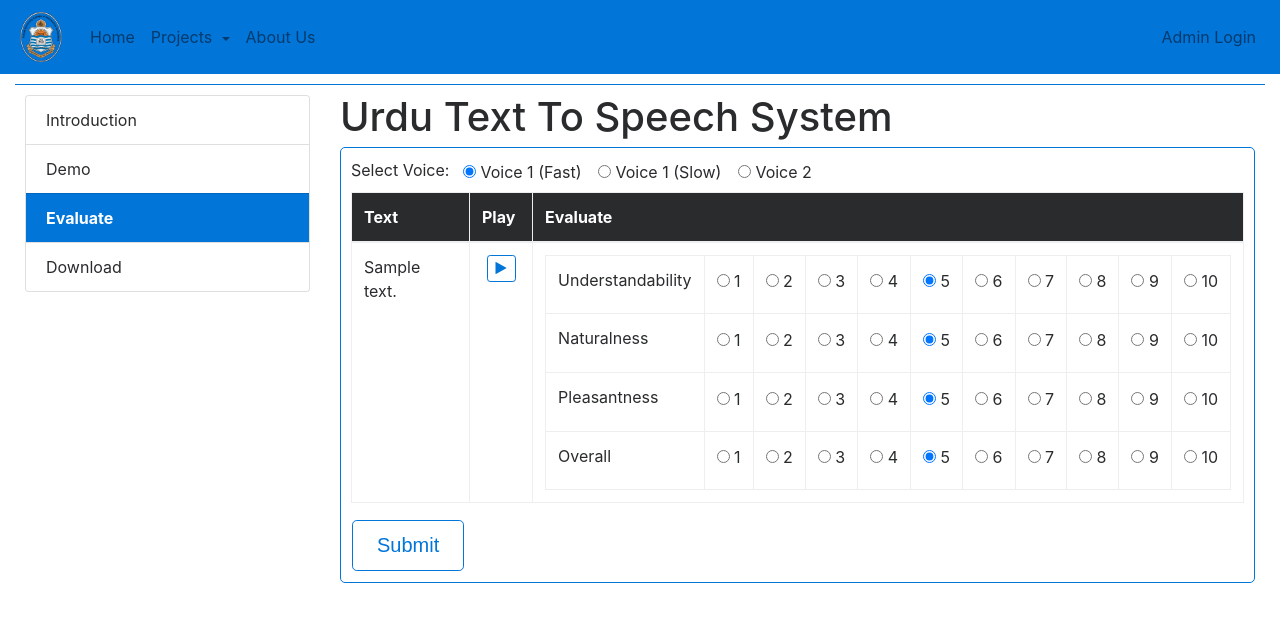
After one commit to mhsiddiqui/nlp, a Django app: page /tts/evaluate/voice/ in a window 1280 px wide. The commit adds this page. Shown: the top 622 px of the page. Run offline with Django 3.2, Linux system fonts and the light colour scheme; tables that the repository leaves empty hold one stand-in row (values such as "Sample post"); some libraries are stand-ins or nearby versions.

Commit message:
evaluation form and result

```diff
--- a/nlp/settings.py
+++ b/nlp/settings.py
@@ -132,3 +132,5 @@ MEDIA_ROOT = os.path.join(BASE_DIR, 'media')
 
 FESTIVALDIR = '/home/mhassan/Documents/Festival/SPSYN/festival'
 FESTIVAL = '/home/mhassan/Documents/Festival/SPSYN/festival/bin/festival'
+
+LOGIN_URL = '/admin/login/'
--- a/static/css/style.css
+++ b/static/css/style.css
@@ -1,12 +1,12 @@
-.footer {
-    position: absolute;
-    right: 0;
-    bottom: 0;
-    left: 0;
-    padding: 1rem;
-    background-color: #efefef;
-    text-align: center;
-}
+/*.footer {*/
+    /*position: absolute;*/
+    /*right: 0;*/
+    /*bottom: 0;*/
+    /*left: 0;*/
+    /*padding: 1rem;*/
+    /*background-color: #efefef;*/
+    /*text-align: center;*/
+/*}*/
 
 .navbar {
     margin-bottom: 0;
@@ -47,3 +47,54 @@
   margin:5px 0;
   padding:3px;
 }
+
+
+.play-btn{
+    cursor: pointer;
+}
+
+#snackbar {
+    visibility: hidden; /* Hidden by default. Visible on click */
+    min-width: 250px; /* Set a default minimum width */
+    margin-left: -125px; /* Divide value of min-width by 2 */
+    background-color: #333; /* Black background color */
+    color: #fff; /* White text color */
+    text-align: center; /* Centered text */
+    border-radius: 2px; /* Rounded borders */
+    padding: 16px; /* Padding */
+    position: fixed; /* Sit on top of the screen */
+    z-index: 1; /* Add a z-index if needed */
+    left: 50%; /* Center the snackbar */
+    bottom: 30px; /* 30px from the bottom */
+}
+
+/* Show the snackbar when clicking on a button (class added with JavaScript) */
+#snackbar.show {
+    visibility: visible; /* Show the snackbar */
+
+/* Add animation: Take 0.5 seconds to fade in and out the snackbar.
+However, delay the fade out process for 2.5 seconds */
+    -webkit-animation: fadein 0.5s, fadeout 0.5s 2.5s;
+    animation: fadein 0.5s, fadeout 0.5s 2.5s;
+}
+
+/* Animations to fade the snackbar in and out */
+@-webkit-keyframes fadein {
+    from {bottom: 0; opacity: 0;}
+    to {bottom: 30px; opacity: 1;}
+}
+
+@keyframes fadein {
+    from {bottom: 0; opacity: 0;}
+    to {bottom: 30px; opacity: 1;}
+}
+
+@-webkit-keyframes fadeout {
+    from {bottom: 30px; opacity: 1;}
+    to {bottom: 0; opacity: 0;}
+}
+
+@keyframes fadeout {
+    from {bottom: 30px; opacity: 1;}
+    to {bottom: 0; opacity: 0;}
+}
--- a/static/js/script.js
+++ b/static/js/script.js
@@ -8,11 +8,11 @@ $(document).ready(function () {
 $('#play_sound').click(function () {
 
     var urdu_text_area = $('#urdu_text_area').val();
-    $('.alert').hide()
+    $('.alert').hide();
     if (urdu_text_area == '') {
         $('#required-error').show()
     }
-    else if(/[a-zA-Z]+/.test(urdu_text_area) == true){
+    else if (/[a-zA-Z]+/.test(urdu_text_area) == true) {
         $('#alphabet-error').show()
     }
     else {
@@ -30,7 +30,75 @@ $('#play_sound').click(function () {
         $.ajax(settings).done(function (response) {
             $('#output_div').empty().append(response);
             $('#loading-div').hide();
-            $('#generated_voice').get(0).play();
+            $('#output_div').find('.generated_voice').get(0).play();
         });
     }
 });
+
+function play_evaluation_sound(sound_id) {
+    var voice_option = sound_id + '_voice_option';
+    var urdu_text_area = $('#text_' + sound_id).text();
+    $('#loading_img_' + sound_id).show();
+    var settings = {
+        "crossDomain": true,
+        "url": "/nlp/tts/generate/voice/",
+        "method": "POST",
+        "data": {
+            "text": urdu_text_area,
+            "voice": $("input[name='voice_option']:checked").val()
+        }
+    };
+
+    $.ajax(settings).done(function (response) {
+        var output_dev = $('#output_div_' + sound_id);
+        output_dev.empty().append(response);
+        $('#loading_img_' + sound_id).hide();
+        output_dev.find('.generated_voice').get(0).play();
+    });
+}
+
+
+function submit_evaluation_form() {
+    $('#loading-div').show();
+    var json_data = [];
+    var all_forms = $('.voice_row');
+    all_forms.each(function () {
+        var tmp = {
+
+            data: $(this).attr("id"),
+            voice: $("input[name='voice_option']:checked").val(),
+            understandability: $(this).find("input[name*='understandability']:checked").val(),
+            naturalness: $(this).find("input[name*='naturalness']:checked").val(),
+            pleasantness: $(this).find("input[name*='pleasantness']:checked").val(),
+            overall: $(this).find("input[name*='overall']:checked").val()
+
+        };
+        json_data.push(tmp);
+    });
+    console.log(json_data);
+    var settings = {
+        "crossDomain": true,
+        "url": "/nlp/tts/evaluate/voice/",
+        "method": "POST",
+        "data": {
+            "form": JSON.stringify(json_data)
+        }
+    };
+    $.ajax(settings).done(function (response) {
+        $('#loading-div').hide();
+        show_toast(response);
+    });
+
+}
+
+
+function show_toast(msg) {
+    // Get the snackbar DIV
+    var x = document.getElementById("snackbar");
+    x.innerHTML = msg;
+    x.className = "show";
+
+    setTimeout(function () {
+        x.className = x.className.replace("show", "");
+    }, 2000);
+}
--- a/templates/base.html
+++ b/templates/base.html
@@ -56,6 +56,19 @@
                 <a class="nav-link" href="#">About Us</a>
             </li>
         </ul>
+        {% if not request.user.is_authenticated %}
+        <ul class="navbar-nav justify-content-end">
+            <li class="nav-item">
+                <a class="nav-link" href="/admin/login/">Admin Login</a>
+            </li>
+        </ul>
+        {% else %}
+            <ul class="navbar-nav justify-content-end">
+            <li class="nav-item">
+                <a class="nav-link" href="/admin/logout/">Logout</a>
+            </li>
+        </ul>
+        {% endif %}
     </div>
 </nav>
 <div class="container-fluid" style="margin-top: 10px">
@@ -63,7 +76,7 @@
     {% endblock %}
 </div>
 <!-- Footer -->
-
+<div id="snackbar"></div>
 <div class="footer"></div>
 <!-- Scroll to Top Button (Only visible on small and extra-small screen sizes) -->
 
--- /dev/null
+++ b/templates/tts/evaluation_form.html
@@ -0,0 +1,99 @@
+{% extends 'tts/tts.html' %}
+{% load static %}
+{% block project_page %}
+    Select Voice:&nbsp;&nbsp;
+    <div class="form-check form-check-inline">
+        <label class="form-check-label">
+            <input class="form-check-input" type="radio" name="voice_option" id="voice_1"
+                   value="voice_pucit_indic_ur_cg" checked> Voice 1 (Fast)
+        </label>
+    </div>
+    <div class="form-check form-check-inline">
+        <label class="form-check-label">
+            <input class="form-check-input" type="radio" name="voice_option" id="voice_2"
+                   value="voice_pucit_indic_urs_cg"> Voice 1 (Slow)
+        </label>
+    </div>
+    <div class="form-check form-check-inline">
+        <label class="form-check-label">
+            <input class="form-check-input" type="radio" name="voice_option" id="voice_3"
+                   value="voice_pucit_indic_urm_cg"> Voice 2
+        </label>
+    </div>
+    <table class="table table-bordered">
+        <thead class="thead-inverse">
+        <tr>
+            <th width="400">Text</th>
+{#            <th width="150">Voice</th>#}
+            <th width="100">Play</th>
+            <th>Evaluate</th>
+        </tr>
+        </thead>
+        {% for sentence in sentences %}
+            <tr class="voice_row" id="{{ sentence.id }}">
+                <td>
+                    <div id="text_{{ sentence.id }}">{{ sentence.text }}</div>
+                </td>
+{#                <td>#}
+{#                    <label class="form-check-label">#}
+{#                        <input class="form-check-input" type="radio" name="{{ sentence.id }}_voice_option" id="{{ sentence.id }}_voice_1"#}
+{#                               value="voice_pucit_indic_ur_cg" checked> Voice 1 (Fast)#}
+{#                    </label><br/>#}
+{#                    <label class="form-check-label">#}
+{#                        <input class="form-check-input" type="radio" name="{{ sentence.id }}_voice_option" id="{{ sentence.id }}_voice_2"#}
+{#                               value="voice_pucit_indic_urs_cg"> Voice 1 (Slow)#}
+{#                    </label><br/>#}
+{#                    <label class="form-check-label">#}
+{#                        <input class="form-check-input" type="radio" name="{{ sentence.id }}_voice_option" id="{{ sentence.id }}_voice_3"#}
+{#                               value="voice_pucit_indic_urm_cg"> Voice 2#}
+{#                    </label>#}
+{#                </td>#}
+                <td style="text-align: center">
+                    <button class="btn btn-outline-primary btn-sm play-btn"
+                            id="play_sound_{{ sentence.id }}" type="button"
+                            onclick="play_evaluation_sound({{ sentence.id }})">
+                        <i class="fa fa-play" aria-hidden="true"></i>
+                        <img id="loading_img_{{ sentence.id }}" style="width: 20px; height: 20px; display: none;"
+                             src="{% static "img/loading_gif_small.gif" %}">
+                    </button>
+                    <div id="output_div_{{ sentence.id }}">
+
+                    </div>
+                </td>
+                <td>
+                    <table border="0">
+                        {% for prop in properties %}
+                            <tr>
+                                <td>{{ prop }}</td>
+                                {% for i in marks %}
+                                    <td>
+                                        <div class="form-check form-check-inline">
+                                            <label class="form-check-label">
+                                                <input class="form-check-input" type="radio"
+                                                       name="{{ prop|lower }}_{{ sentence.id }}" id="rate_{{ prop }}_{{ sentence.id }}_{{ i }}"
+                                                       value="{{ i }}" {% if i == 5 %}checked{% endif %}>
+                                                {{ i }}
+                                            </label>
+                                        </div>
+                                    </td>
+                                {% endfor %}
+                            </tr>
+                        {% endfor %}
+                    </table>
+                </td>
+            </tr>
+        {% endfor %}
+    </table>
+    <table>
+        <tr>
+            <td>
+                <button class="btn btn-outline-primary btn-lg play-btn" onclick="submit_evaluation_form()">Submit</button>
+            </td>
+            <td>
+                <div id="loading-div" style="display: none;">
+                    <img src="{% static "img/loader.gif" %}">
+                </div>
+            </td>
+        </tr>
+    </table>
+{% endblock %}
--- a/templates/tts/tts.html
+++ b/templates/tts/tts.html
@@ -8,6 +8,10 @@
                     <ul class="list-group list-group-flush">
                         <li class="list-group-item side-nav-link {% if subtab == 'intro' %}active-side-nav-link{% endif %}" onclick="location.href = '{% url 'tts-page' %}'">Introduction</li>
                         <li class="list-group-item side-nav-link {% if subtab == 'demo' %}active-side-nav-link{% endif %}" onclick="location.href='{% url 'tts-demo' %}'">Demo</li>
+                        <li class="list-group-item side-nav-link {% if subtab == 'evaluate' %}active-side-nav-link{% endif %}" onclick="location.href='{% url 'evaluate-tts-voice' %}'">Evaluate</li>
+                        {% if request.user.is_authenticated %}
+                        <li class="list-group-item side-nav-link {% if subtab == 'result' %}active-side-nav-link{% endif %}" onclick="location.href='{% url 'evaluation_result' %}'">Evaluation Result</li>
+                        {% endif %}
                         <li class="list-group-item side-nav-link {% if subtab == 'download' %}active-side-nav-link{% endif %}">Download</li>
                     </ul>
                 </div>
--- a/templates/tts/voice_demo.html
+++ b/templates/tts/voice_demo.html
@@ -1 +1 @@
-<audio id="generated_voice" src="{{ generated.file.url }}" preload></audio>
+<audio class="generated_voice" src="{{ generated.file.url }}" preload></audio>
--- a/tts/urls.py
+++ b/tts/urls.py
@@ -1,10 +1,13 @@
 from django.conf.urls import url
 
-from tts.views import GenerateVoice, TTSPage, DemoPage
+from tts.views import GenerateVoice, TTSPage, DemoPage, EvaluateVoice, EvaluationResult
 
 urlpatterns = [
     # url(r'^$', IndexPage.as_view()),
     url(r'^$', TTSPage.as_view(), name='tts-page'),
     url(r'^demo/$', DemoPage.as_view(), name='tts-demo'),
     url(r'^generate/voice/$', GenerateVoice.as_view(), name='generate-tts-voice'),
+    url(r'^evaluate/voice/$', EvaluateVoice.as_view(), name='evaluate-tts-voice'),
+    url(r'^evaluation/result/$', EvaluationResult.as_view(), name='evaluation_result'),
+    url(r'^evaluation/result/(?P<voice>[0-9a-zA-Z\-_]+)/$', EvaluationResult.as_view(), name='evaluation_result_by_voice'),
 ]
--- a/tts/views.py
+++ b/tts/views.py
@@ -1,14 +1,19 @@
 # -*- coding: utf-8 -*-
 from __future__ import unicode_literals
 
+import json
 import subprocess
 import os
 import uuid
+
+from django.contrib.auth.decorators import login_required
+from django.db.models import Avg
+from django.http import HttpResponse
 from ipware.ip import get_ip
 from django.utils.decorators import method_decorator
 from django.views.decorators.csrf import csrf_exempt
 
-from tts.models import GeneratedVoice
+from tts.models import GeneratedVoice, EvaluationData, Evaluation
 from nlp.settings import BASE_DIR, FESTIVALDIR
 from django.shortcuts import render
 
@@ -95,3 +100,55 @@ class GenerateVoice(View):
 
     def delete_old_generated_voice(self):
         GeneratedVoice.objects.filter(ip=get_ip(self.request)).delete()
+
+
+class EvaluateVoice(View):
+
+    @method_decorator(csrf_exempt)
+    def dispatch(self, request, *args, **kwargs):
+        return super(EvaluateVoice, self).dispatch(request, *args, **kwargs)
+
+    def get(self, request, *args, **kwargs):
+        sentences = EvaluationData.objects.all()[:10]
+        data = {
+            'sentences': sentences,
+            'marks': range(1, 11),
+            'properties': ['Understandability', 'Naturalness', 'Pleasantness', 'Overall'],
+            'subtab': 'evaluate'
+        }
+        return render(request, template_name='tts/evaluation_form.html', context=data)
+
+    def post(self, request, *args, **kwargs):
+        json_data = json.loads(request.POST.get('form'))
+        for feedback in json_data:
+            feedback.update({'data_id': feedback.get('data')})
+            feedback.pop('data', None)
+            Evaluation.objects.create(**feedback)
+        return HttpResponse("Thanks for evaluating.")
+
+
+class EvaluationResult(View):
+
+    @method_decorator(login_required)
+    def dispatch(self, request, *args, **kwargs):
+        return super(EvaluationResult, self).dispatch(request, *args, **kwargs)
+
+    def get(self, request, *args, **kwargs):
+        voice = kwargs.get('voice', 'voice_pucit_indic_ur_cg')
+        data = self.get_evaluation_result_by_voice(voice)
+        return render(request, template_name='tts/evaluation_result.html', context=data)
+
+    def get_evaluation_result_by_voice(self, voice):
+        data = {}
+        result = EvaluationData.objects.filter(evaluation_of_data__voice=voice).annotate(
+            Avg('evaluation_of_data__understandability'), Avg('evaluation_of_data__naturalness'),
+            Avg('evaluation_of_data__pleasantness'), Avg('evaluation_of_data__overall'))
+        if result:
+            data.update({'result': result})
+        overall_avg = EvaluationData.objects.filter(evaluation_of_data__voice=voice).aggregate(
+            Avg('evaluation_of_data__understandability'), Avg('evaluation_of_data__naturalness'),
+            Avg('evaluation_of_data__pleasantness'), Avg('evaluation_of_data__overall'))
+        if overall_avg:
+            data.update({'overall_result': overall_avg})
+        data.update({'voice': voice, 'subtab': 'result'})
+        return data
```
Also changed, not shown: templates/tts/evaluation_result.html (added, +53 -0 lines), tts/admin.py (+8 -0 lines), tts/models.py (+20 -0 lines), tts/text_processor/text_generator.py (+12 -17 lines), static/img/loading_gif_small.gif (added), tts/migrations/0001_initial.py.
